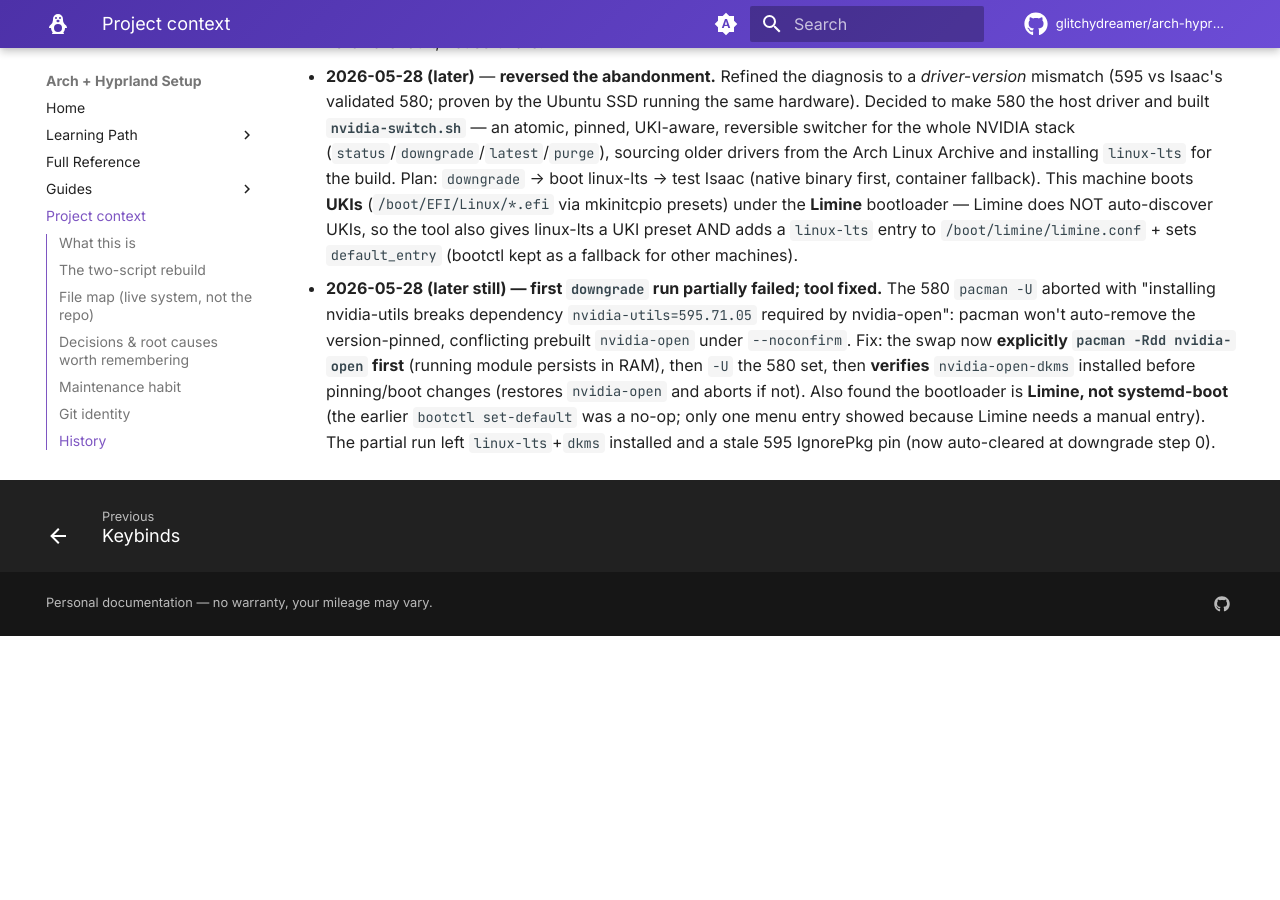
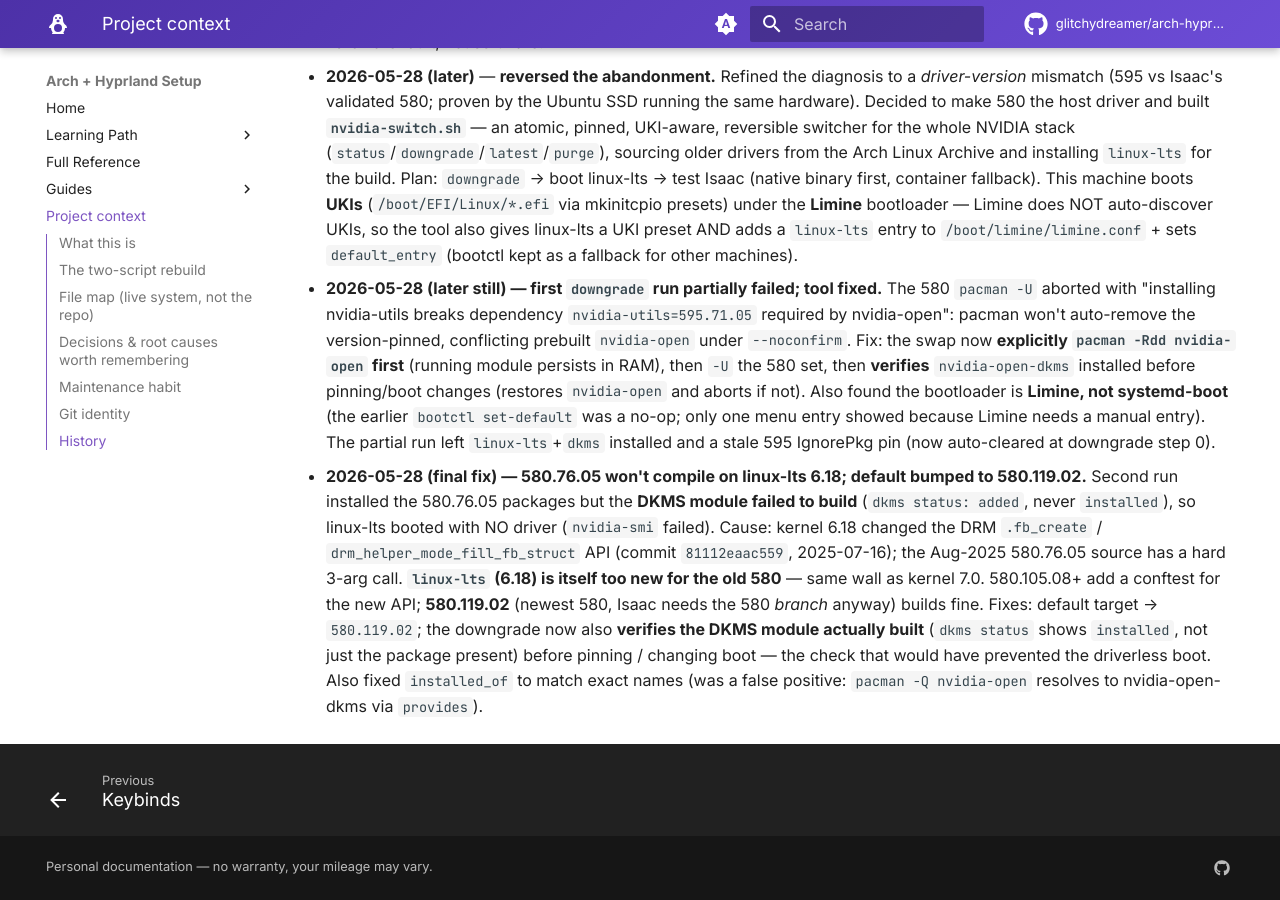
Before and after one commit to glitchydreamer/arch-hyprland-setup, an MkDocs documentation site: the page built from docs/project-context.md, in a window 1280 px wide and 900 px high, scrolled down 3898 px. Built offline with MkDocs 1.6.1 and Material for MkDocs 9.7.7, drawn with Linux system fonts in a browser that asks for light colours; comment, search, counter and statistics services are not loaded; before the commit the page ends 4534 px from its top, so only the background shows below that.

Commit message:
fix(nvidia-switch): target 580.119.02 (580.76 won't build on lts 6.18) + verify dkms build
Second downgrade run installed the 580.76.05 packages but the DKMS module never
built (dkms status 'added', not 'installed'), so linux-lts booted with no driver.
Cause: kernel 6.18 changed the DRM .fb_create / drm_helper_mode_fill_fb_struct
API (commit 81112eaac559); 580.76.05 has a hard 3-arg call. linux-lts 6.18 is
itself too new for the old 580 — same wall as kernel 7.0. 580.105.08+ add a
conftest for the new API; 580.119.02 (newest 580, still the branch Isaac needs)
builds fine.

- default target 580.76.05 -> 580.119.02
- verify the DKMS module actually BUILT (dkms status 'installed') before pinning
  or changing the boot default — prevents the driverless-boot trap
- fix installed_of to match exact pacman -Qq names, not provides (pacman -Q
  nvidia-open falsely resolved to nvidia-open-dkms)

Co-Authored-By: Claude Opus 4.7 <noreply@anthropic.com>

```diff
--- a/docs/project-context.md
+++ b/docs/project-context.md
@@ -182,3 +182,17 @@ repo is private, and the Actions deploy keeps working.
   (the earlier `bootctl set-default` was a no-op; only one menu entry showed
   because Limine needs a manual entry). The partial run left `linux-lts`+`dkms`
   installed and a stale 595 IgnorePkg pin (now auto-cleared at downgrade step 0).
+- **2026-05-28 (final fix) — 580.76.05 won't compile on linux-lts 6.18; default
+  bumped to 580.119.02.** Second run installed the 580.76.05 packages but the
+  **DKMS module failed to build** (`dkms status: added`, never `installed`), so
+  linux-lts booted with NO driver (`nvidia-smi` failed). Cause: kernel 6.18
+  changed the DRM `.fb_create` / `drm_helper_mode_fill_fb_struct` API (commit
+  `81112eaac559`, 2025-07-16); the Aug-2025 580.76.05 source has a hard 3-arg
+  call. **`linux-lts` (6.18) is itself too new for the old 580** — same wall as
+  kernel 7.0. 580.105.08+ add a conftest for the new API; **580.119.02** (newest
+  580, Isaac needs the 580 *branch* anyway) builds fine. Fixes: default target →
+  `580.119.02`; the downgrade now also **verifies the DKMS module actually built**
+  (`dkms status` shows `installed`, not just the package present) before pinning /
+  changing boot — the check that would have prevented the driverless boot. Also
+  fixed `installed_of` to match exact names (was a false positive: `pacman -Q
+  nvidia-open` resolves to nvidia-open-dkms via `provides`).
```
Also changed, not shown: 1 other file.
